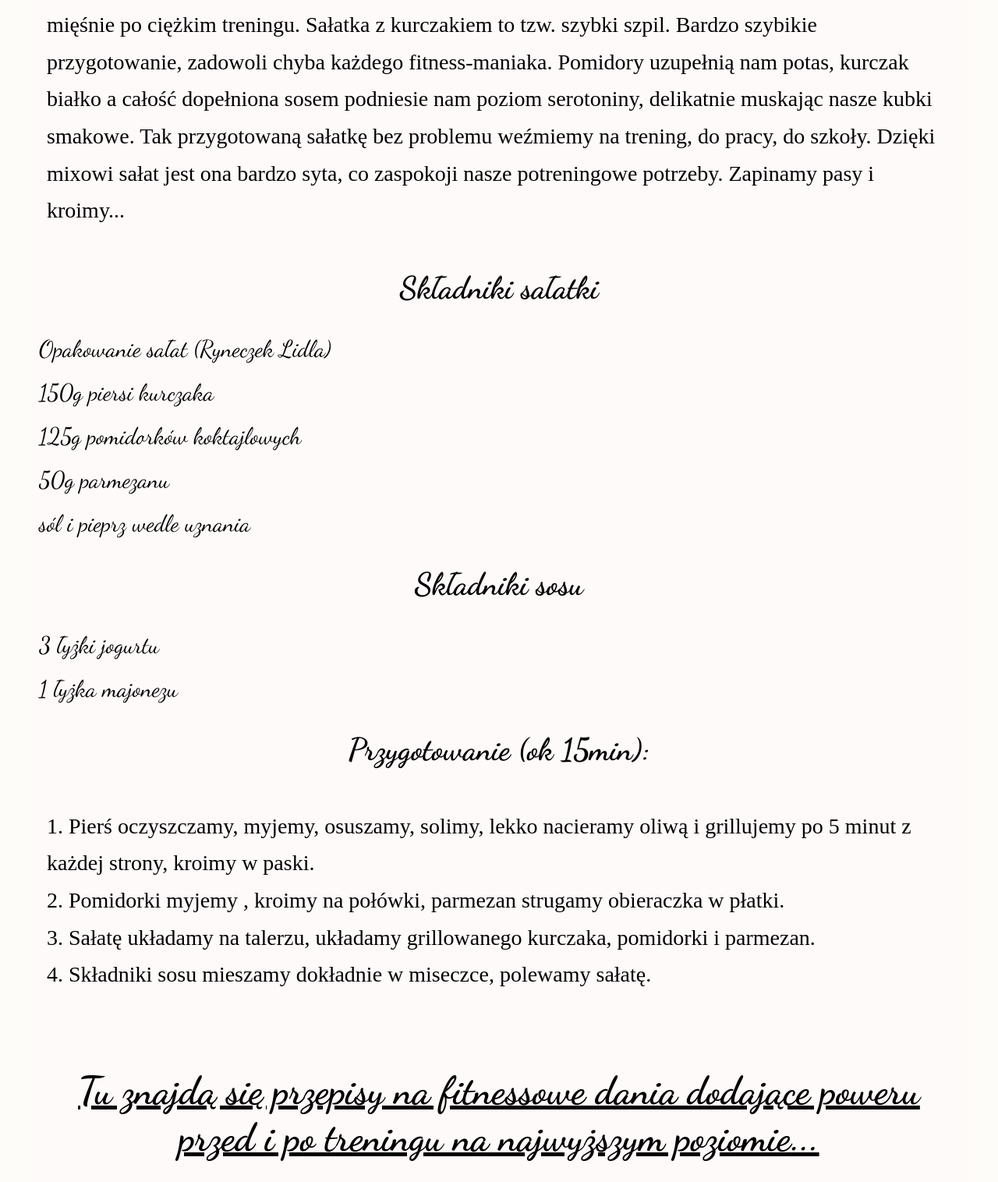
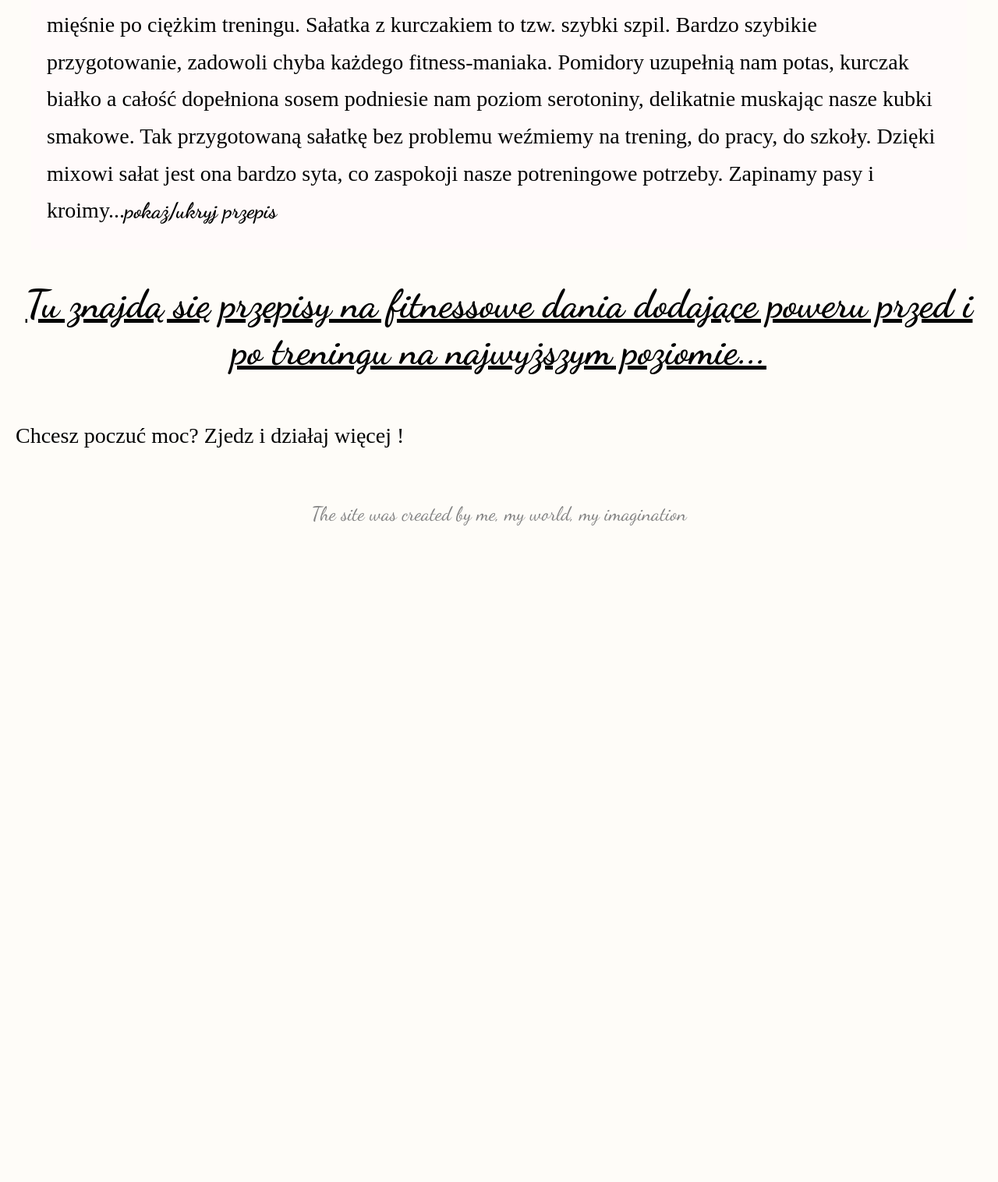
Before and after one commit to maciekwilliam/LittleKitchenByDagus, a plain HTML site: page fit.html in a window 1280 px wide. Shown: the part 788-2304 px from the top of the page at 78% size. After the commit the page ends 1510 px from the top, so only its background shows below. Drawn offline with nearby package versions, Linux system fonts and the light colour scheme; a web font is replaced by a local one.

Commit message:
Add files via upload

```diff
--- a/fit.html
+++ b/fit.html
@@ -40,8 +40,11 @@
         <!--tu rozpoczyna się sekcja z artykułami-->
         <section>
             <article>
-                <h1>Sałatka z grilowanym kurczakiem</h1>
-                <p><img class="foto_przepis" src="photo/salatka_z_grilowanym_kurczakiem.jpg" alt="sałatka z grilowanym kurczakiem"> To jest to co fit tygryski lubą najbardziej. Kura jest świetnym źródłem białka, co pomoże nam odbudować mięśnie po ciężkim treningu. Sałatka z kurczakiem to tzw. szybki szpil. Bardzo szybikie przygotowanie, zadowoli chyba każdego fitness-maniaka. Pomidory uzupełnią nam potas, kurczak białko a całość dopełniona sosem podniesie nam poziom serotoniny, delikatnie muskając nasze kubki smakowe. Tak przygotowaną sałatkę bez problemu weźmiemy na trening, do pracy, do szkoły. Dzięki mixowi sałat jest ona bardzo syta, co zaspokoji nasze potreningowe potrzeby. Zapinamy pasy i kroimy...</p>
+                <div class="pokaz">
+                    <h1>Sałatka z grilowanym kurczakiem</h1>
+                    <p><img class="foto_przepis" src="photo/salatka_z_grilowanym_kurczakiem.jpg" alt="sałatka z grilowanym kurczakiem"> To jest to co fit tygryski lubą najbardziej. Kura jest świetnym źródłem białka, co pomoże nam odbudować mięśnie po ciężkim treningu. Sałatka z kurczakiem to tzw. szybki szpil. Bardzo szybikie przygotowanie, zadowoli chyba każdego fitness-maniaka. Pomidory uzupełnią nam potas, kurczak białko a całość dopełniona sosem podniesie nam poziom serotoniny, delikatnie muskając nasze kubki smakowe. Tak przygotowaną sałatkę bez problemu weźmiemy na trening, do pracy, do szkoły. Dzięki mixowi sałat jest ona bardzo syta, co zaspokoji nasze potreningowe potrzeby. Zapinamy pasy i kroimy...<span>pokaż/ukryj przepis</span></p>
+                </div>
+                <div class="ukryj">
                 <div class="skladniki">
                     <h2>Składniki sałatki</h2>
                     <ul>
@@ -58,16 +61,18 @@
                         </ul>
                 </div>
                 <div class="przygotowanie">
-                    <h2>Przygotowanie (ok 15min):</h2>
-                    <p>1. Pierś oczyszczamy, myjemy, osuszamy, solimy, lekko nacieramy oliwą i grillujemy po 5 minut z każdej strony, kroimy w paski. </br>
-                        2. Pomidorki myjemy , kroimy na połówki, parmezan strugamy obieraczka w płatki.</br>
-                        3. Sałatę układamy na talerzu, układamy grillowanego kurczaka, pomidorki i parmezan.</br>
-                        4. Składniki sosu mieszamy dokładnie w miseczce, polewamy sałatę.</br>
-                        <div class="page_up">
+                       <h2>Przygotowanie (ok 15min):</h2>
+                      <p>1. Pierś oczyszczamy, myjemy, osuszamy, solimy, lekko nacieramy oliwą i grillujemy po 5 minut z każdej strony, kroimy w paski. <br>
+                        2. Pomidorki myjemy , kroimy na połówki, parmezan strugamy obieraczka w płatki.<br>
+                        3. Sałatę układamy na talerzu, układamy grillowanego kurczaka, pomidorki i parmezan.<br>
+                        4. Składniki sosu mieszamy dokładnie w miseczce, polewamy sałatę.<br>
+                         <div class="page_up">
                             <a class="page_up" href="javascript:scroll(0,0)"><img class="arrow" src="page_up.png"></a>
-                        </div>
-                    </p>
+                         </div>
+                     </p>
+                    </div>
                 </div>
+            </div>
             </article>
             <article>
 
--- a/javascript.js
+++ b/javascript.js
@@ -16,3 +16,30 @@ $(document).ready(function () {
     });
 
 });
+//pokazywanie i ukrywanie elementów (przepis i składniki)
+$("document").ready(
+    function()
+    {
+        $("div.pokaz span").each(
+            function(i)
+            {
+                $(this).addClass("gh"+i);
+            }
+        );
+
+        $("div.ukryj").each(
+            function(i)
+            {
+                $(this).addClass("gh"+i);
+            }
+        );
+
+
+        $("div.pokaz span").click(
+            function()
+            {
+                $("div."+$(this).attr("class")).toggle();
+            }
+        );
+    }
+);
--- a/style.css
+++ b/style.css
@@ -125,6 +125,19 @@ h2 {
     list-style: none;
     margin-bottom: 20px;
 
+}
+.ukryj
+{
+    display: none;
+}
+span
+{
+    cursor: pointer;
+    font-weight: bold;
+}
+span:hover
+{
+    text-decoration: underline;
 }
 
 /*zdjęcie do przepisów*/
```
Also changed, not shown: slodko.html (+7 -4 lines), wytrawnie.html (+9 -5 lines).
